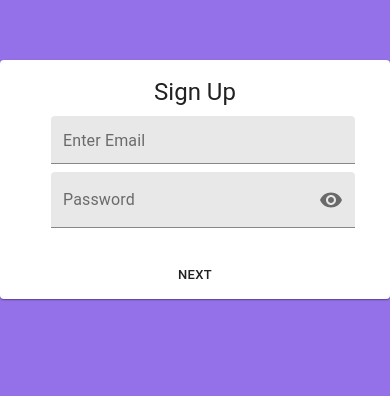
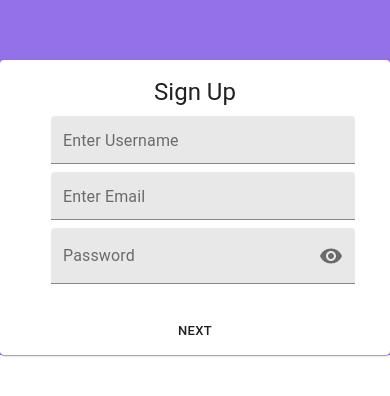
Before and after one commit to diaz4674/BookMark, a React (Create React App) app in the folder FE-BookMark/: page /signup in a window 390 px wide. Shown: the part 140-536 px from the top of the page. Built offline with nearby package versions, Linux system fonts and the light colour scheme.

Commit message:
updated categories background

```diff
--- a/FE-BookMark/package.json
+++ b/FE-BookMark/package.json
@@ -5,6 +5,7 @@
   "dependencies": {
     "@material-ui/core": "^4.1.1",
     "@material-ui/icons": "4.2.0",
+    "axios": "^0.19.0",
     "react": "^16.8.6",
     "react-dom": "^16.8.6",
     "react-redux": "7.1.0",
--- a/FE-BookMark/src/actions/index.js
+++ b/FE-BookMark/src/actions/index.js
@@ -1,3 +1,5 @@
+import axios from "axios"
+
 export const ADD_BANKS_SUCCESS = "ADD_BANKS_SUCCESS";
 
 export const addBanks = bank => dispatch => {
@@ -28,3 +30,14 @@ export const DELETE_SITE_SUCCESS = "DELETE_SITE_SUCCESS";
 export const deleteSite = deleteSite => dispatch => {
   dispatch({ type: DELETE_SITE_SUCCESS, payload: deleteSite });
 };
+
+export const REGISTER_SUCCESS = "REGISTER_SUCCESS";
+export const REGISTER_FAIL = "REGISTER_FAIL"
+
+export const postRegister = body => dispatch => {
+  axios.post('http://localhost:3300/register', body)
+  .then(res => {
+    dispatch({type: REGISTER_SUCCESS, payload: res.data })
+  })
+  .catch(err => dispatch({type: REGISTER_FAIL, payload: err}))
+};
--- a/FE-BookMark/src/components/Categories.js
+++ b/FE-BookMark/src/components/Categories.js
@@ -24,18 +24,21 @@ const useStyles = makeStyles(theme => ({
     paddingTop: "100px",
     width: "80%",
     ["@media (max-width:780px)"]: {
-      height: "100%",
-      padding: "0"
+      height: "100%"
     }
   },
   cardContainer: {
     margin: "0 auto",
     width: "100%",
+
     ["@media (max-width:780px)"]: {
       height: "95%",
       overflow: "visible",
       marginTop: "20px"
     }
+  },
+  bankCard: {
+    height: "auto"
   }
 }));
 
@@ -70,7 +73,7 @@ const Categories = props => {
     <div className={classes.categoryContainer}>
       <div className={classes.heightClass}>
         <Card className={classes.cardContainer}>
-          <CardContent>
+          <CardContent className={classes.bankCard}>
             <div>
               <div>{currentCategory}</div>
             </div>
--- a/FE-BookMark/src/components/SignUp.js
+++ b/FE-BookMark/src/components/SignUp.js
@@ -11,7 +11,9 @@ import InputAdornment from "@material-ui/core/InputAdornment";
 import TextField from "@material-ui/core/TextField";
 import Visibility from "@material-ui/icons/Visibility";
 import VisibilityOff from "@material-ui/icons/VisibilityOff";
-import { Link } from "react-router-dom";
+import {  withRouter } from "react-router-dom";
+import { connect } from "react-redux";
+import { postRegister } from "../actions";
 
 const useStyles = makeStyles(theme => ({
   root: {
@@ -70,6 +72,7 @@ const SignUp = props => {
 
   const [values, setValues] = React.useState({
     email: "",
+    username: "",
     amount: "",
     password: "",
     weight: "",
@@ -85,9 +88,17 @@ const SignUp = props => {
     setValues({ ...values, showPassword: !values.showPassword });
   };
 
-  const loginHandler = () => {
-    console.log(values.email, values.password);
-    props.history.push("/categories");
+  const loginHandler = e => async() => {
+    e.preventDefault()
+
+    await props.postRegister({
+      username: values.username,
+      email: values.email,
+      password: values.password
+    });
+
+
+    // props.history.push("/categories");
   };
 
   return (
@@ -102,6 +113,19 @@ const SignUp = props => {
             >
               Sign Up
             </Typography>
+            <TextField
+              id="filled-dense"
+              label="Enter Username"
+              className={clsx(
+                classes.margin,
+                classes.textField,
+                classes.container
+              )}
+              margin="dense"
+              variant="filled"
+              value={values.username}
+              onChange={handleChange("username")}
+            />
             <TextField
               id="filled-dense"
               label="Enter Email"
@@ -153,4 +177,13 @@ const SignUp = props => {
   );
 };
 
-export default SignUp;
+const mapStateToProps = state => ({
+  postRegister: state.postRegister,
+})
+
+export default withRouter(connect(
+  mapStateToProps,
+  {
+    postRegister
+  }
+)(SignUp));
--- a/FE-BookMark/src/preFilled/preFilledData.js
+++ b/FE-BookMark/src/preFilled/preFilledData.js
@@ -1,49 +1,9 @@
 module.exports = {
   myBanks: [
-    { name: "Wells Fargo", site: "https://www.wellsfargo.com/" },
-    {
-      name: "Bank of America",
-      site: "https://www.bankofamerica.com/"
-    },
-    {
-      name: "Chase",
-      site: "https://secure01a.chase.com/web/auth/dashboard"
-    },
-    {
-      name: "Citi Bank",
-      site: "https://online.citi.com/US/login.do?locale=en_US"
-    },
-    {
-      name: "Capital One",
-      site: "https://www.capitalone.com/"
-    },
-    {
-      name: "American Express",
-      site: "https://www.americanexpress.com/"
-    }
   ],
   shopping: [
-    {
-      name: "Amazon",
-      site: "https://www.amazon.com/"
-    },
-    {
-      name: "Best Buy",
-      site: "https://www.bestbuy.com/"
-    }
   ],
   personal: [
-    {
-      name: "Reddit",
-      site: "https://www.reddit.com/"
-    },
-    {
-      name: "LinedIn",
-      site: "https://www.linkedin.com/uas/login"
-    },
-    {
-      name: "Youtube",
-      site: "https://www.youtube.com/"
-    }
+
   ]
 };
--- a/FE-BookMark/src/reducer/index.js
+++ b/FE-BookMark/src/reducer/index.js
@@ -5,7 +5,9 @@ import {
   ADD_STORE_SUCCESS,
   DELETE_STORE_SUCCESS,
   DELETE_SITE_SUCCESS,
-  ADD_PERSONAL_SITE_SUCCESS
+  ADD_PERSONAL_SITE_SUCCESS,
+  REGISTER_SUCCESS,
+  REGISTER_FAIL
 } from "../actions";
 
 const initialstate = preFilledData;
--- a/FE-BookMark/src/styles.css
+++ b/FE-BookMark/src/styles.css
@@ -10,3 +10,12 @@ body {
   width: 100%;
   height: 100%;
 }
+
+@media (max-width: 780px) {
+  html,
+  .App,
+  #root {
+    width: 100%;
+    height: auto;
+  }
+}
```
Also changed, not shown: 1 other file (tests, documents, lock files or other folders).
